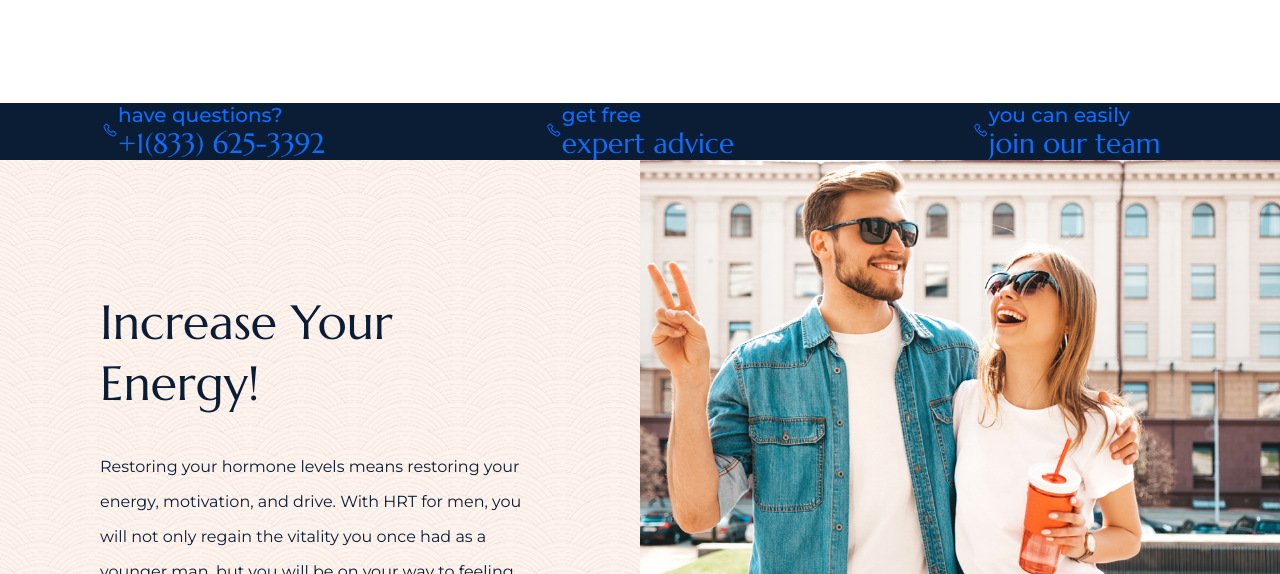
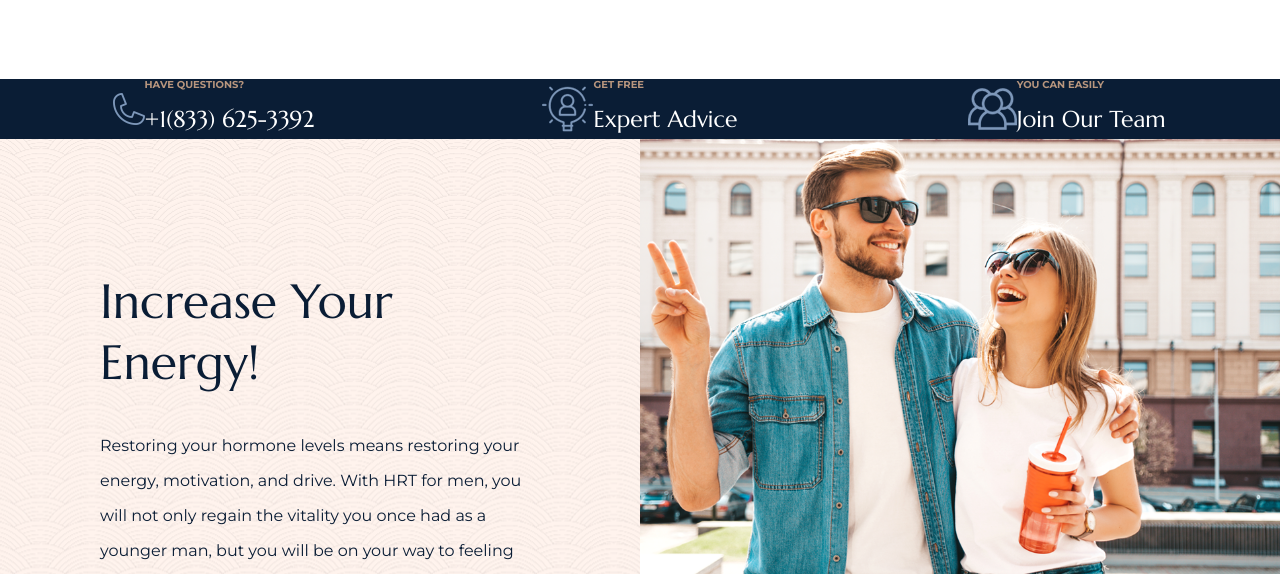
Before and after one commit to swagata-codearts/male-excel, a plain HTML site: page index.html in a window 1280 px wide. Shown: the part 1561-2135 px from the top of the page. Drawn offline with nearby package versions, Linux system fonts and the light colour scheme.

Commit message:
quick action images added

```diff
--- a/css/style.css
+++ b/css/style.css
@@ -424,10 +424,10 @@ h4, h5, h6 {
 .sticky-left {
   position: fixed;
   position: fixed;
-width: 42px;
-background-color: var(--c-secondary);
-color: var(--c-white-900);
-height: 360px;
+  width: 42px;
+  background-color: var(--c-secondary);
+  color: var(--c-white-900);
+  height: 360px;
 }
 .banner_socials.slide-left {
   transform: translateX(-72px);
@@ -486,6 +486,20 @@ height: 360px;
 /* *************** Quick Actions Section Start *************** */
 .custom-quick-actions {
   background-color: var(--c-primary);
+}
+.quick-action_card .content h5 {
+  color: var(--c-secondary);
+  font-size: 10px;
+  text-transform: uppercase;
+  font-weight: 700;
+  padding-bottom: 8px;
+}
+
+.quick-action_card .content h3 {
+  color: var(--c-white-900);
+  font-size: 23px;
+  line-height: 40px;
+  text-transform: capitalize;
 }
 /* *************** Quick Actions Section End *************** */
 
--- a/index.html
+++ b/index.html
@@ -132,10 +132,6 @@
               </div>
             </div>
           </div>
-<<<<<<< HEAD
-=======
-
->>>>>>> 35995f3533daeefc0842f7f31a9494c9c72a3fc9
         </div>
         <div class="carousel-item">
           <img src="./images/banner-image.webp" class="d-block w-100" alt="...">
@@ -244,7 +240,7 @@
       <div class="row">
         <div class="col-md-4">
           <a class="quick-action_card d-flex align-items-center justify-content-center" href="tel:+1(833)625-3392">
-            <span class="icon"><i class="las la-phone"></i></span>
+            <img src="./images/quick-action-icon-1.webp" alt="Quick action icon">
             <div class="content">
               <h5>have questions?</h5>
               <h3>+1(833) 625-3392</h3>
@@ -253,7 +249,7 @@
         </div>
         <div class="col-md-4">
           <a class="quick-action_card d-flex align-items-center justify-content-center">
-            <span class="icon"><i class="las la-phone"></i></span>
+            <img src="./images/quick-action-icon-2.webp" alt="Quick action icon">
             <div class="content">
               <h5>get free</h5>
               <h3>expert advice</h3>
@@ -262,7 +258,7 @@
         </div>
         <div class="col-md-4">
           <a class="quick-action_card d-flex align-items-center justify-content-center">
-            <span class="icon"><i class="las la-phone"></i></span>
+            <img src="./images/quick-action-icon-3.webp" alt="Quick action icon">
             <div class="content">
               <h5>you can easily</h5>
               <h3>join our team</h3>
```
Also changed, not shown: images/quick-action-icon-1.webp (added), images/quick-action-icon-2.webp (added), images/quick-action-icon-3.webp (added).
